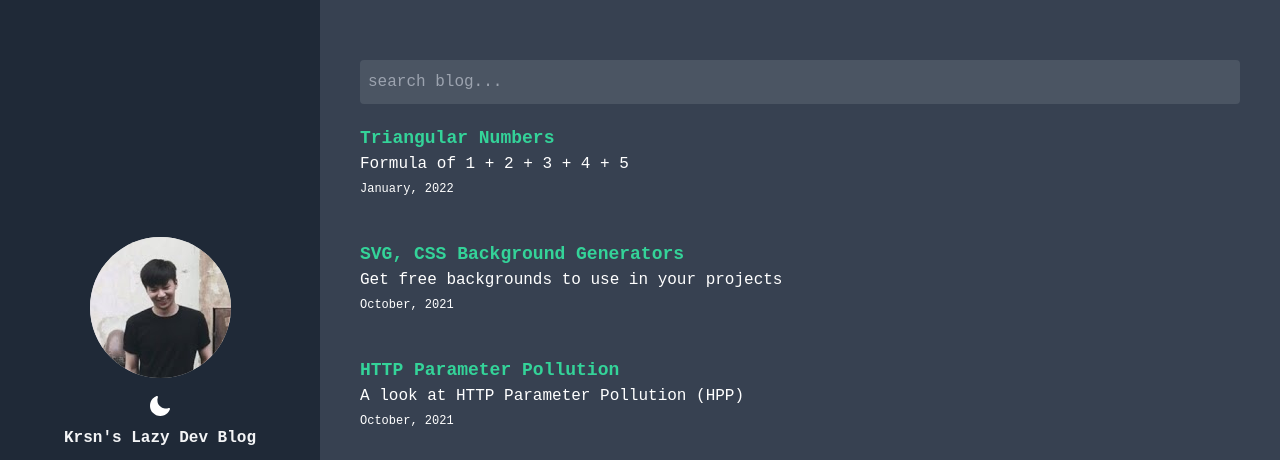
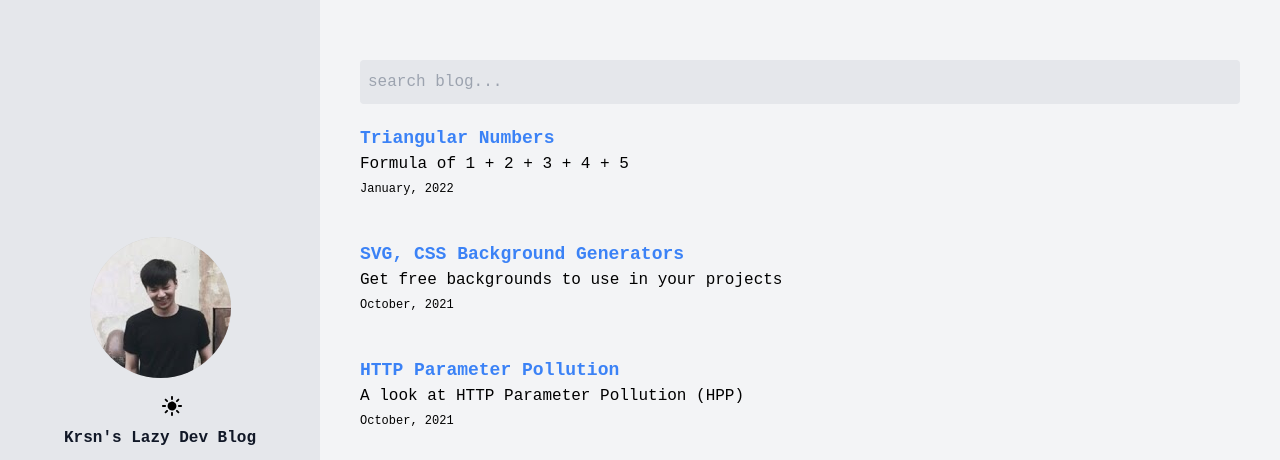
Before and after one commit to krsntn/blog3, a Gatsby site: page / in a window 1280 px wide. Shown: the top 460 px of the page. Built offline with nearby package versions, Linux system fonts and the light colour scheme; Gatsby itself is replaced by a stand-in of ours; some packages are replaced by stand-ins of ours.

Commit message:
enhance better motion and add dark mode detection

```diff
--- a/src/components/DarkModeToggleButton.tsx
+++ b/src/components/DarkModeToggleButton.tsx
@@ -3,7 +3,11 @@ import { updateWebsiteDarkMode } from '../utils/darkMode';
 import { motion } from 'framer-motion';
 
 const DarkModeToggleButton = () => {
-  const [isDarkMode, setIsDarkMode] = useState(true);
+  const [isDarkMode, setIsDarkMode] = useState(
+    window &&
+      window.matchMedia &&
+      window.matchMedia('(prefers-color-scheme: dark)').matches
+  );
 
   useEffect(() => {
     updateWebsiteDarkMode(isDarkMode);
--- a/src/components/Layout.tsx
+++ b/src/components/Layout.jsx
@@ -4,14 +4,9 @@ import { StaticImage } from 'gatsby-plugin-image';
 import { motion } from 'framer-motion';
 import DarkModeToggleButton from './DarkModeToggleButton';
 import { useSiteMetadata } from '../utils/useSiteMetadata';
-import Search from './Seach';
-import { SearchBlogContextProvider } from '../context/SearchBlog';
+import Stores from 'src/context';
 
-interface LayoutProps {
-  children: JSX.Element;
-}
-
-const Layout: React.FC<LayoutProps> = ({ children }) => {
+const Layout = ({ children }) => {
   const siteMetadata = useSiteMetadata();
 
   const header = (
@@ -57,7 +52,7 @@ const Layout: React.FC<LayoutProps> = ({ children }) => {
   );
 
   return (
-    <SearchBlogContextProvider>
+    <Stores>
       <div className="bg-gray-100 dark:bg-gray-700 dark:text-white transition duration-500 ease-out min-h-screen">
         <div className="bg-gray-200 dark:bg-gray-800 w-full md:w-80 md:h-screen sticky md:fixed top-0 left-0 overflow-hidden text-center">
           <div
@@ -69,11 +64,10 @@ const Layout: React.FC<LayoutProps> = ({ children }) => {
         </div>
 
         <main className="relative bg-gray-100 dark:bg-gray-700 md:ml-80 p-10">
-          <Search />
           {children}
         </main>
       </div>
-    </SearchBlogContextProvider>
+    </Stores>
   );
 };
 
--- a/src/components/Seach.jsx
+++ b/src/components/Search.jsx
@@ -1,9 +1,13 @@
 import React, { useCallback, useContext, useRef } from 'react';
 import { motion } from 'framer-motion';
 import { SearchBlogContext } from 'src/context/SearchBlog';
+import { ClickLinkContext } from 'src/context/ClickLink';
 
 const Search = () => {
   const { dispatch } = useContext(SearchBlogContext);
+  const {
+    state: { clickLink },
+  } = useContext(ClickLinkContext);
   const timer = useRef(null);
 
   const searchBlog = useCallback(
@@ -20,7 +24,9 @@ const Search = () => {
     <motion.div
       className="py-5 relative"
       animate={{
-        opacity: window.location.pathname === '/' ? 1 : 0,
+        opacity: clickLink ? 0 : 1,
+        top: clickLink ? '-87px' : '0',
+        position: 'relative',
       }}
       transition={{ duration: 0.35 }}
     >
--- /dev/null
+++ b/src/context/ClickLink.js
@@ -0,0 +1,29 @@
+import React, { createContext, useReducer } from 'react';
+
+const initialState = {
+  clickLink: '',
+};
+
+export const ClickLinkContext = createContext(initialState);
+
+export const CilckLinkContextProvider = ({ children }) => {
+  const [state, dispatch] = useReducer((state, action) => {
+    switch (action.type) {
+      case 'update':
+        return {
+          ...state,
+          clickLink: action.payload,
+        };
+      default:
+        return {
+          ...state,
+        };
+    }
+  }, initialState);
+
+  return (
+    <ClickLinkContext.Provider value={{ state, dispatch }}>
+      {children}
+    </ClickLinkContext.Provider>
+  );
+};
--- a/src/context/index.jsx
+++ b/src/context/index.jsx
@@ -1,8 +1,13 @@
 import React from 'react';
+import { CilckLinkContextProvider } from './ClickLink';
 import { SearchBlogContextProvider } from './SearchBlog';
 
 const Stores = ({ children }) => {
-  return <SearchBlogContextProvider>{children}</SearchBlogContextProvider>;
+  return (
+    <CilckLinkContextProvider>
+      <SearchBlogContextProvider>{children}</SearchBlogContextProvider>
+    </CilckLinkContextProvider>
+  );
 };
 
 export default Stores;
--- a/src/pages/index.jsx
+++ b/src/pages/index.jsx
@@ -1,18 +1,26 @@
-import React, { useState, useContext } from 'react';
+import React, { useContext, useEffect } from 'react';
 import { navigate } from 'gatsby';
 import { motion } from 'framer-motion';
 import { useSiteMetadata } from '../utils/useSiteMetadata';
 import Seo from '../components/Seo';
+import Search from '../components/Search';
 import { SearchBlogContext } from 'src/context/SearchBlog';
+import { ClickLinkContext } from 'src/context/ClickLink';
 
 const Index = () => {
   const {
     state: { searchValue },
   } = useContext(SearchBlogContext);
+  const {
+    state: { clickLink },
+    dispatch,
+  } = useContext(ClickLinkContext);
   const data = useSiteMetadata();
-  const [clicked, setClicked] = useState(null);
   const allPosts = data.allMarkdownRemark.nodes;
 
+  useEffect(() => {
+    dispatch({ type: 'update', payload: '' });
+  }, []);
   const filteredPosts = allPosts.filter((post) => {
     const postWithKeywords = post.frontmatter.title
       .toLowerCase()
@@ -46,7 +54,7 @@ const Index = () => {
     return (
       <motion.button
         onClick={() => {
-          setClicked(link);
+          dispatch({ type: 'update', payload: link });
           window.scrollTo({ top: 0 });
           setTimeout(() => {
             navigate(link);
@@ -55,8 +63,8 @@ const Index = () => {
         itemProp="url"
         className="absolute text-left left-0"
         animate={{
-          top: clicked === link ? '0' : 'unset',
-          opacity: clicked && clicked !== link ? 0 : 1,
+          top: clickLink === link ? '-87px' : 'unset',
+          opacity: clickLink && clickLink !== link ? 0 : 1,
         }}
         transition={{ duration: 0.35 }}
       >
@@ -67,6 +75,9 @@ const Index = () => {
 
   return (
     <React.Fragment>
+      {console.log('clickLink', clickLink)}
+      {/* {clickLink ? '' : <Search />} */}
+      <Search />
       <Seo title="Home" />
       {filteredPosts.length === 0 ? (
         <p>No blog posts found.</p>
@@ -80,7 +91,9 @@ const Index = () => {
             return (
               <motion.li
                 className="mb-10"
-                animate={{ opacity: clicked && clicked !== link ? 0 : 1 }}
+                animate={{
+                  opacity: clickLink && clickLink !== link ? 0 : 1,
+                }}
                 transition={{ duration: 0.25 }}
                 key={post.fields.slug}
                 tabIndex={-1}
@@ -101,7 +114,9 @@ const Index = () => {
                     </div>
                   </header>
                   <motion.div
-                    animate={{ opacity: clicked ? 0 : 1 }}
+                    animate={{
+                      opacity: clickLink ? 0 : 1,
+                    }}
                     transition={{ duration: 0.25 }}
                   >
                     <p itemProp="description">{post.frontmatter.description}</p>
```
